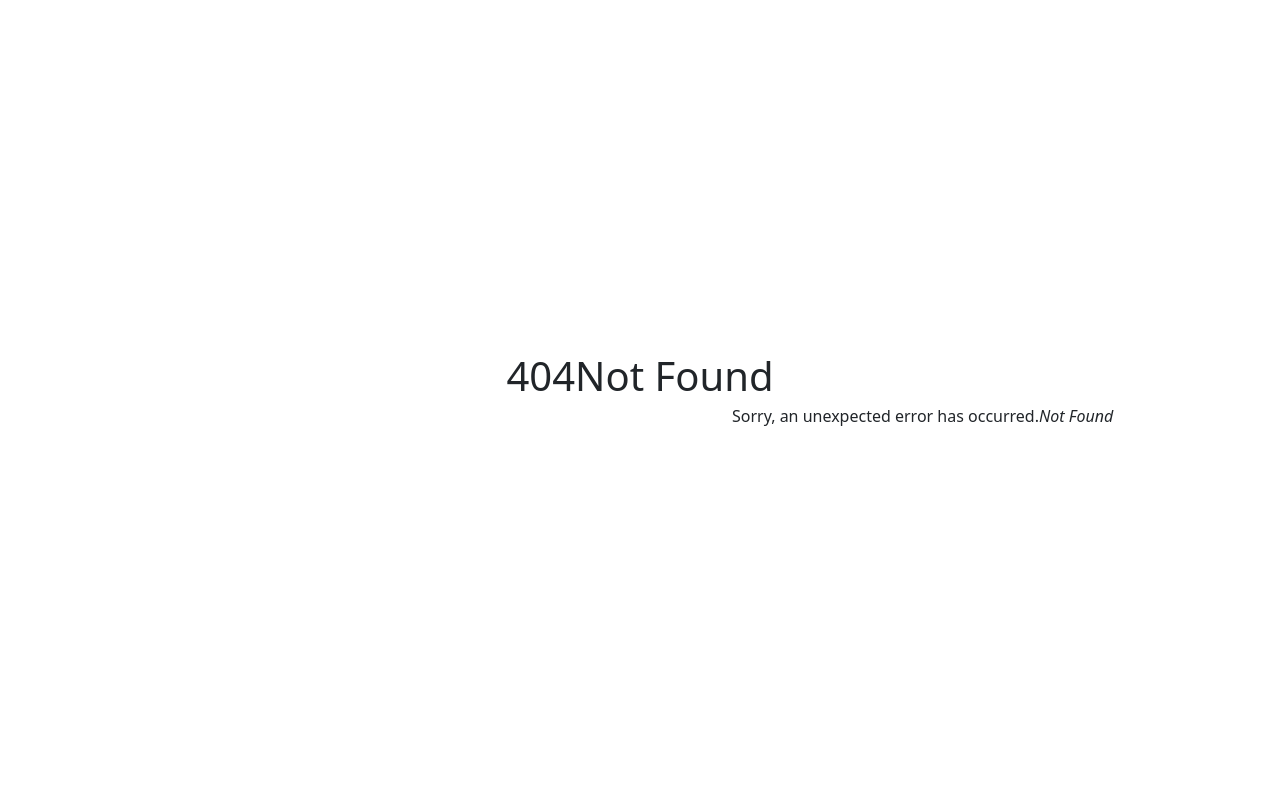
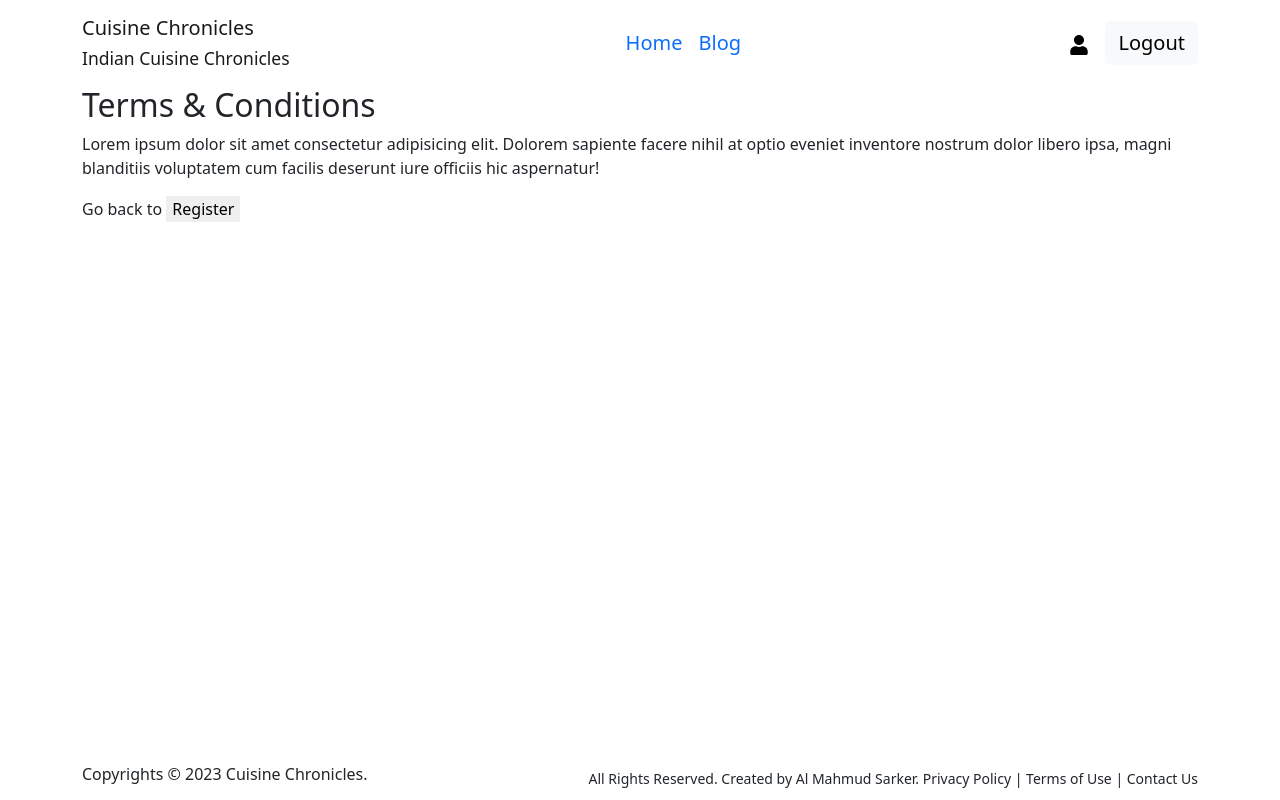
Before and after one commit to almahmudsarker/Cuisine-Chronicles-Client, a React (Vite) app: page /terms in a window 1280 px wide. Before the commit this address had no page. Built offline with nearby package versions, Linux system fonts and the light colour scheme.

Commit message:
sghnin auth done

```diff
--- a/src/components/Registration/Register/Register.jsx
+++ b/src/components/Registration/Register/Register.jsx
@@ -41,7 +41,11 @@ const Register = () => {
     });
   };
 
-
+  // check box for terms and conditions
+const [accepted, setAccepted] = useState(false);
+const handleAccepted = (event) => {
+  setAccepted(event.target.checked);
+};
 
   return (
     <Container className="w-100 mx-auto mt-5 pt-5 mb-5">
@@ -95,15 +99,22 @@ const Register = () => {
         </Col>
         <Form.Group className="mb-3">
           <Form.Check
-            required
+            onClick={handleAccepted}
+            type="checkbox"
             name="accept"
-            label="Agree to terms and conditions"
+            label={
+              <>
+                Accept <Link to="/terms">Terms and Conditions</Link>{" "}
+              </>
+            }
             feedback="You must agree before submitting."
             feedbackType="invalid"
           />
         </Form.Group>
-        <Button className="w-25" type="submit">
-          Register
+        <Button className="w-25" type="submit" disabled={!accepted}>
+          <Link to="/login" style={{textDecoration: "none",fontSize: "20px" ,color: "white"}}>
+            Register
+          </Link>
         </Button>
       </Form>
       <small className="d-block mt-3">
--- /dev/null
+++ b/src/components/Registration/Terms/Terms.jsx
@@ -0,0 +1,31 @@
+import React from "react";
+import { Container } from "react-bootstrap";
+import { Link } from "react-router-dom";
+
+const Terms = () => {
+  return (
+    <Container>
+      <h2 className="fs-2" style={{ fontSize: "50px" }}>
+        Terms & Conditions
+      </h2>
+      <p>
+        Lorem ipsum dolor sit amet consectetur adipisicing elit. Dolorem
+        sapiente facere nihil at optio eveniet inventore nostrum dolor libero
+        ipsa, magni blanditiis voluptatem cum facilis deserunt iure officiis hic
+        aspernatur!
+      </p>
+      <p className="text-dtcn">
+        Go back to{" "}
+        <Link to="/register">
+          <button
+            style={{ border: "transparent" }}
+          >
+            Register
+          </button>
+        </Link>
+      </p>
+    </Container>
+  );
+};
+
+export default Terms;
--- a/src/main.jsx
+++ b/src/main.jsx
@@ -12,6 +12,7 @@ import Login from "./components/Registration/Login/Login";
 import Register from "./components/Registration/Register/Register";
 import AuthProvider from './providers/AuthProvider.jsx';
 import "react-tooltip/dist/react-tooltip.css";
+import Terms from './components/Registration/Terms/Terms.jsx';
 
 const router = createBrowserRouter([
   {
@@ -35,6 +36,10 @@ const router = createBrowserRouter([
         path: "/register",
         element: <Register></Register>,
       },
+      {
+        path: "/terms",
+        element: <Terms></Terms>
+      },
     ],
   },
 ]);
```
